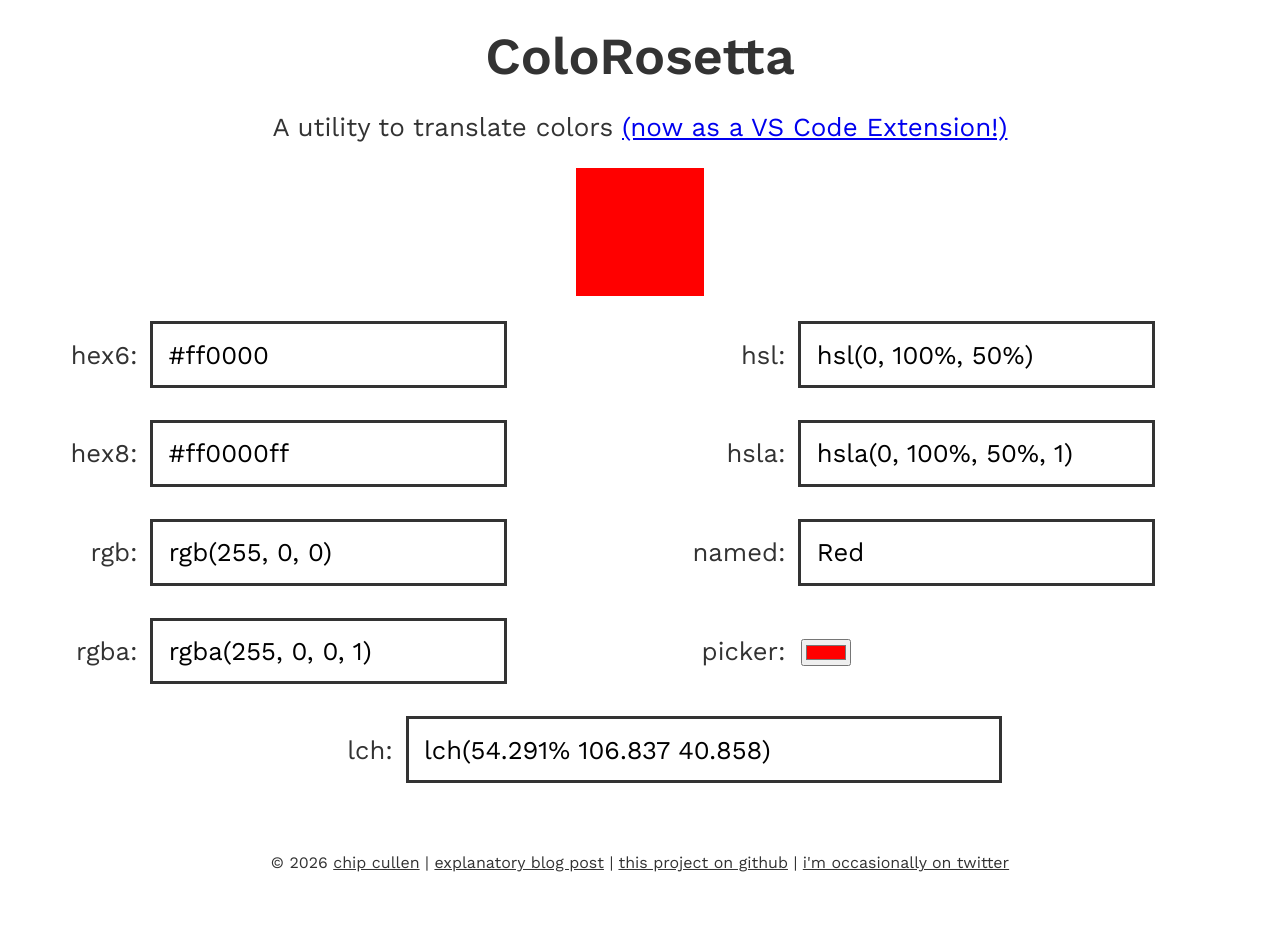
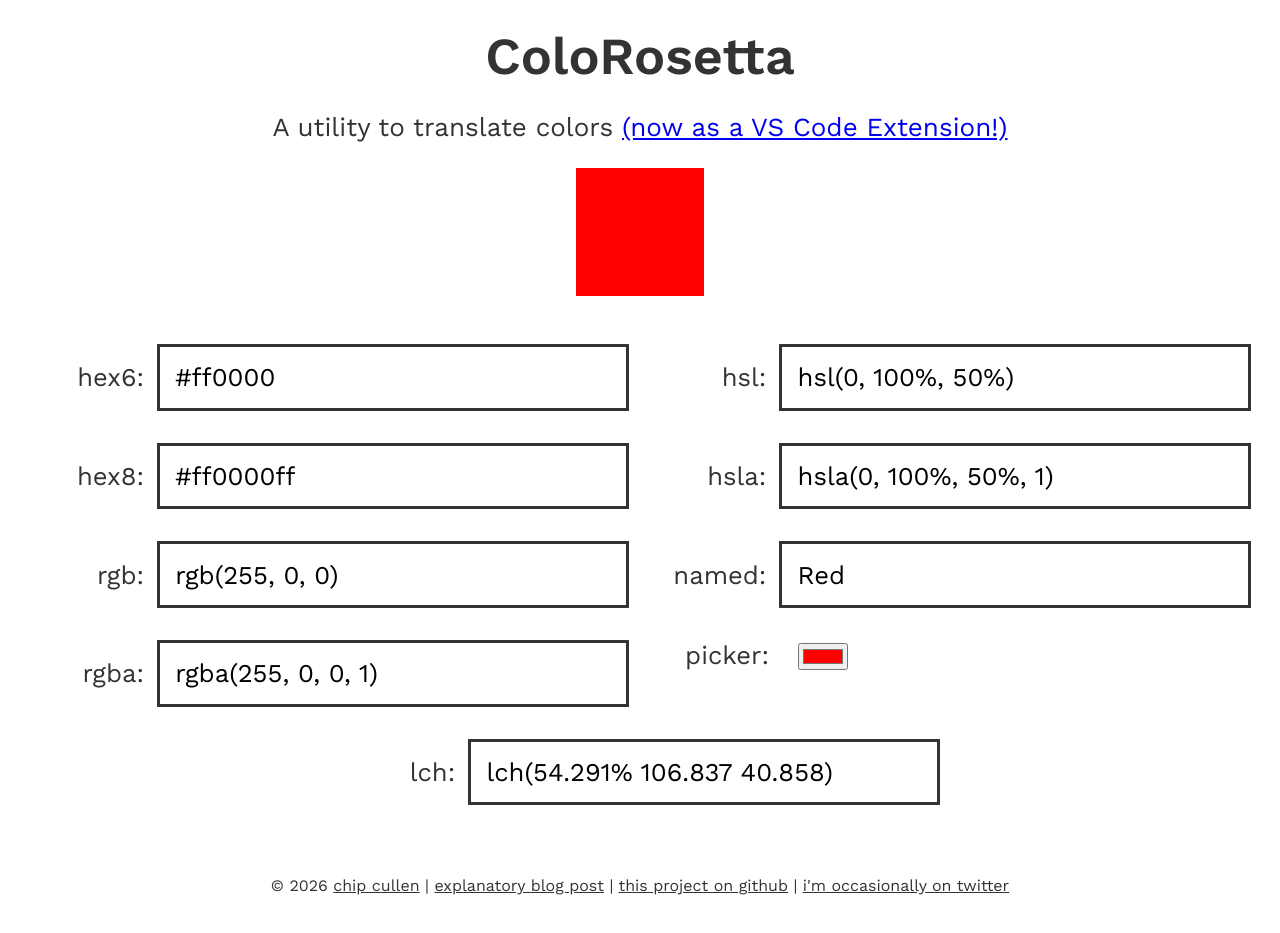
Before and after one commit to chipcullen/colorosetta, a React (Create React App) app: page / in a window 1280 px wide. Before the commit the page ends 911 px from the top, so only its background shows below. Built offline with nearby package versions, Linux system fonts and the light colour scheme.

Commit message:
trying to fix layout

```diff
--- a/src/App.css
+++ b/src/App.css
@@ -1,10 +1,13 @@
 :root {
   --black: #333;
   --swatch-size: clamp(6.25rem, 10vw, 12.5rem);
-    --gray: #cccccc;
-  }
+  --gray: #cccccc;
+  --input-width: clamp(12.5rem, 34vw, 35rem);
+    --label-offset: clamp(4.5rem, 9vw, 9rem);
+}
 
 .App {
+  padding-inline: 2vw;
   font-family: "Work Sans", Helvetica, sans-serif;
   text-align: center;
   color: var(--black);
@@ -26,7 +29,8 @@
   margin: 2vw auto;
 }
 
-.inputs {
+.inputs,
+.lch-input {
   display: flex;
   flex-direction: column;
   position: relative;
@@ -34,10 +38,15 @@
 }
 
 @media (min-width: 75rem) {
+  .lch-input {
+      left: 0;
+    }
   .inputs {
     display: block;
     columns: 2;
+    left: 0;
   }
+
 
 }
 
@@ -48,12 +57,12 @@
 
 .label-text {
   display: inline-block;
-  width: clamp(4.5rem, 9vw, 9rem);
+  width: var(--label-offset);
   text-align: right;
 }
 
 input[type=text] {
-  width: clamp(12.5rem, 25vw, 30rem);
+  width: var(--input-width);
   font-size: clamp(1rem, 2vw, 2rem);
   padding: 1.2vw;
   border: 3px solid var(--black);
@@ -64,16 +73,12 @@
   transition: border-color ease-in .2s, border-radius ease-in .2s, background-color ease-in .2s;
 }
 
-input[type=text][name=lch] {
-  width: clamp(12.5rem, 55vw, 35rem);
-}
-
 .color-input-wrapper {
-  width: clamp(12.5rem, 25vw, 30rem);
+  width: var(--input-width);
   display: inline-block;
-  padding: calc(1.2vw + 3px);
+  /* padding: calc(1.2vw + 3px); */
   margin-bottom: 2rem;
-  margin-left: 1vw;
+  margin-left: calc(2.2vw + 16px);
   text-align: left;
 }
 
@@ -96,7 +101,7 @@
   --neg-half-square: calc((var(--swatch-size) / 10) * -1);
   display: inline-block;
   position: relative;
-  margin-bottom: 2vw;
+  margin-bottom: 3rem;
   width: var(--swatch-size);
   height: var(--swatch-size);
   background-image:
@@ -130,6 +135,22 @@
   position: relative;
 }
 
+.lch-warning {
+  display: block;
+  position: absolute;
+  margin-top: -2rem;
+  width: 100%;
+  text-align: center;
+}
+
+.gamut-warning {
+  box-sizing: border-box;
+  display: inline-block;
+  width: 100%;
+  padding-inline-start: var(--label-offset);
+  position: relative;
+  top: -1rem;
+}
 
 footer {
   padding: 3vw;
--- a/src/App.tsx
+++ b/src/App.tsx
@@ -104,6 +104,7 @@
           incomingColorType={incomingColorType}
         />
       </section>
+      <section className="lch-input">
         <Input
           labelText="lch"
           colorType={colorTypes.lch}
@@ -112,6 +113,7 @@
           incomingColor={incomingColor}
           incomingColorType={incomingColorType}
         />
+      </section>
       <Footer />
     </div>
   );
--- a/src/components/Input.tsx
+++ b/src/components/Input.tsx
@@ -92,6 +92,7 @@
 
   if (colorType === colorTypes.picker) {
     return (
+      <div className="input-wrapper">
       <label>
         <span className="label-text">
         {labelText}:
@@ -108,10 +109,11 @@
           />
         </div>
       </label>
+      </div>
     );
   } else {
     return (
-      <>
+      <div className="input-wrapper">
       <label>
         <span className="label-text">
         {labelText}:
@@ -127,9 +129,9 @@
         />
       </label>
       { showGamutWarning &&
-        <small>This lch value is outside the RGB gamut; translated values are approximated</small>
+        <small className="gamut-warning">⚠️ This lch value is outside the RGB gamut; translated values are approximated</small>
       }
-      </>
+      </div>
     );
   }
 };
--- a/src/components/Swatch.tsx
+++ b/src/components/Swatch.tsx
@@ -18,9 +18,10 @@
     // react doesn't support lch colors, so we have to use dangerouslySetInnerHTML
     const rgbaFallback = formatColor(toRgba(color, colorType), colorTypes.rgba);
     return (
+      <>
       <div className="swatch-wrapper">
         <div className="swatch"></div>
-        <small className="lch-warning">Your browser doesn't support lch colors; using rgba approximation</small>
+
         <style dangerouslySetInnerHTML={{__html: `
           .swatch {
             background-color: ${rgbaFallback};
@@ -32,6 +33,10 @@
           }
         `}} />
       </div>
+      <small className="lch-warning">
+        ℹ️ Your browser doesn't support lch colors; showing rgba approximation
+      </small>
+      </>
     );
   } else {
     return (
```
